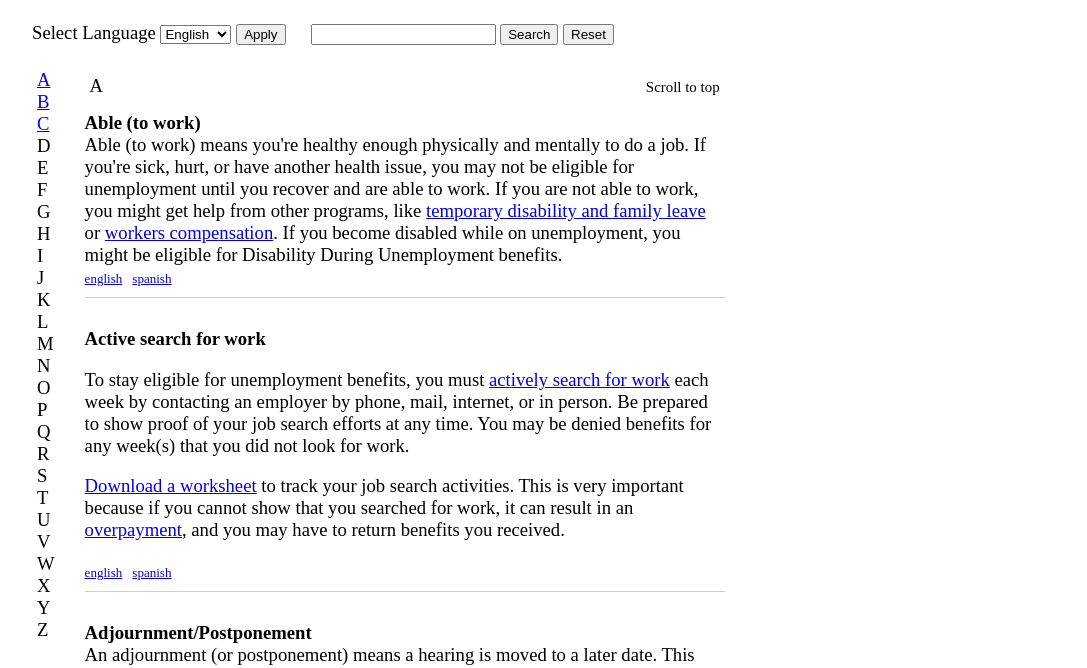
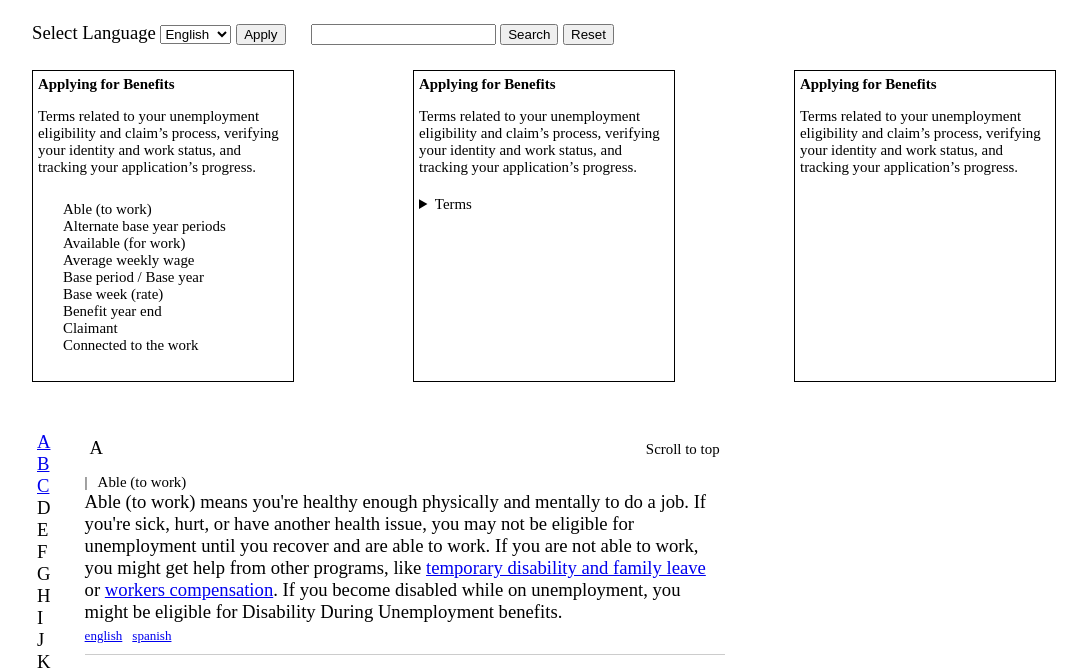
Before and after one commit to usdigitalresponse/njdol-ui-web-glossary, a plain HTML site: page index.html in a window 1280 px wide. Shown: the part 71-739 px from the top of the page, without its empty margins (96-1183 px from the left). Drawn offline with Linux system fonts and the light colour scheme.

Commit message:
Working on doors/windows pathways

```diff
--- a/css/styles.css
+++ b/css/styles.css
@@ -10,6 +10,11 @@ body {
 
 .glossary-main {
   display: flex;
+}
+
+.glossary-main nav {
+  display: block;
+  height: 100%;
 }
 
 .glossary-main ul.navigation {
@@ -113,3 +118,68 @@ ul.language-select {
 .glossary-search-summary {
   display: none;
 }
+
+/**
+ * Doors & windows pathway summaries
+ ************************************/
+
+.doors {
+  display: flex;
+  gap: 20px;
+  justify-content: space-between;
+  margin: 25px 0;
+}
+
+.doors .door {
+  width: 250px;
+  border: 1px solid;
+  padding: 5px;
+  font-size: 0.8em;
+}
+
+.doors .title {
+  margin: 0 0 15px;
+  font-weight: bold;
+}
+
+.doors .door.visible-list ul.terms {
+  height: 150px;
+  overflow-y: scroll;
+}
+
+.doors .door.toggle-list details {
+  margin: 20px 0;
+  max-height: 150px;
+  overflow: scroll;
+}
+
+.doors .door.flip .inner {
+  position: relative;
+  width: 100%;
+  height: 240px;
+  transition: transform 0.8s;
+  transform-style: preserve-3d;
+}
+
+.flip:hover .inner {
+  transform: rotateY(180deg);
+}
+
+.flip .card-front,
+.flip .card-back {
+  position: absolute;
+  width: 100%;
+  height: 100%;
+  -webkit-backface-visibility: hidden; /* Safari */
+  backface-visibility: hidden;
+  overflow: auto;
+}
+
+.flip .card-front {
+  background: #fff;
+}
+
+.flip .card-back {
+  background-color: #fff;
+  transform: rotateY(180deg);
+}
--- a/index.html
+++ b/index.html
@@ -8,10 +8,6 @@
   </head>
   <body>
     <h1>Test site</h1>
-
-    <div class="doors">
-      <div class="door"></div>
-    </div>
 
     <div class="control-block">
       <div>
@@ -33,9 +29,89 @@
       <span class="glossary-search-match-count"> </span>
       matches found
     </div>
+    <div class="doors" data-lang="english">
+      <div class="door visible-list">
+        <div class="title">Applying for Benefits</div>
+        <div class="description">
+          Terms related to your unemployment eligibility and claim’s process,
+          verifying your identity and work status, and tracking your
+          application’s progress.
+        </div>
+        <ul class="terms">
+          <li>Able (to work)</li>
+          <li>Alternate base year periods</li>
+          <li>Available (for work)</li>
+          <li>Average weekly wage</li>
+          <li>Base period / Base year</li>
+          <li>Base week (rate)</li>
+          <li>Benefit year end</li>
+          <li>Claimant</li>
+          <li>Connected to the work</li>
+          <li>Corporate officer</li>
+          <li>Covered employment</li>
+          <li>Date of claim</li>
+        </ul>
+      </div>
+
+      <div class="door toggle-list">
+        <div class="title">Applying for Benefits</div>
+        <div class="description">
+          Terms related to your unemployment eligibility and claim’s process,
+          verifying your identity and work status, and tracking your
+          application’s progress.
+        </div>
+        <details>
+          <summary>Terms</summary>
+          <ul class="terms">
+            <li>Able (to work)</li>
+            <li>Alternate base year periods</li>
+            <li>Available (for work)</li>
+            <li>Average weekly wage</li>
+            <li>Base period / Base year</li>
+            <li>Base week (rate)</li>
+            <li>Benefit year end</li>
+            <li>Claimant</li>
+            <li>Connected to the work</li>
+            <li>Corporate officer</li>
+            <li>Covered employment</li>
+            <li>Date of claim</li>
+          </ul>
+        </details>
+      </div>
+
+      <div class="door flip">
+        <div class="title">Applying for Benefits</div>
+        <div class="inner">
+          <div class="card-front">
+            <div class="description">
+              Terms related to your unemployment eligibility and claim’s
+              process, verifying your identity and work status, and tracking
+              your application’s progress.
+            </div>
+          </div>
+          <div class="card-back">
+            <ul class="terms">
+              <li>Able (to work)</li>
+              <li>Alternate base year periods</li>
+              <li>Available (for work)</li>
+              <li>Average weekly wage</li>
+              <li>Base period / Base year</li>
+              <li>Base week (rate)</li>
+              <li>Benefit year end</li>
+              <li>Claimant</li>
+              <li>Connected to the work</li>
+              <li>Corporate officer</li>
+              <li>Covered employment</li>
+              <li>Date of claim</li>
+            </ul>
+          </div>
+        </div>
+      </div>
+    </div>
 
     <div class="glossary-main">
       <div class="col">
+        <nav>
           <ul class="navigation">
             <li><a href="#A">A</a></li>
             <li><a href="#B">B</a></li>
@@ -65,6 +141,7 @@
             <li>Z</li>
           </ul>
           <div></div>
+        </nav>
       </div>
 
       <!-- Terms block, note that data-lang should be set to the initial language -->
```
Lines whose indentation alone changed are shown as unchanged.
